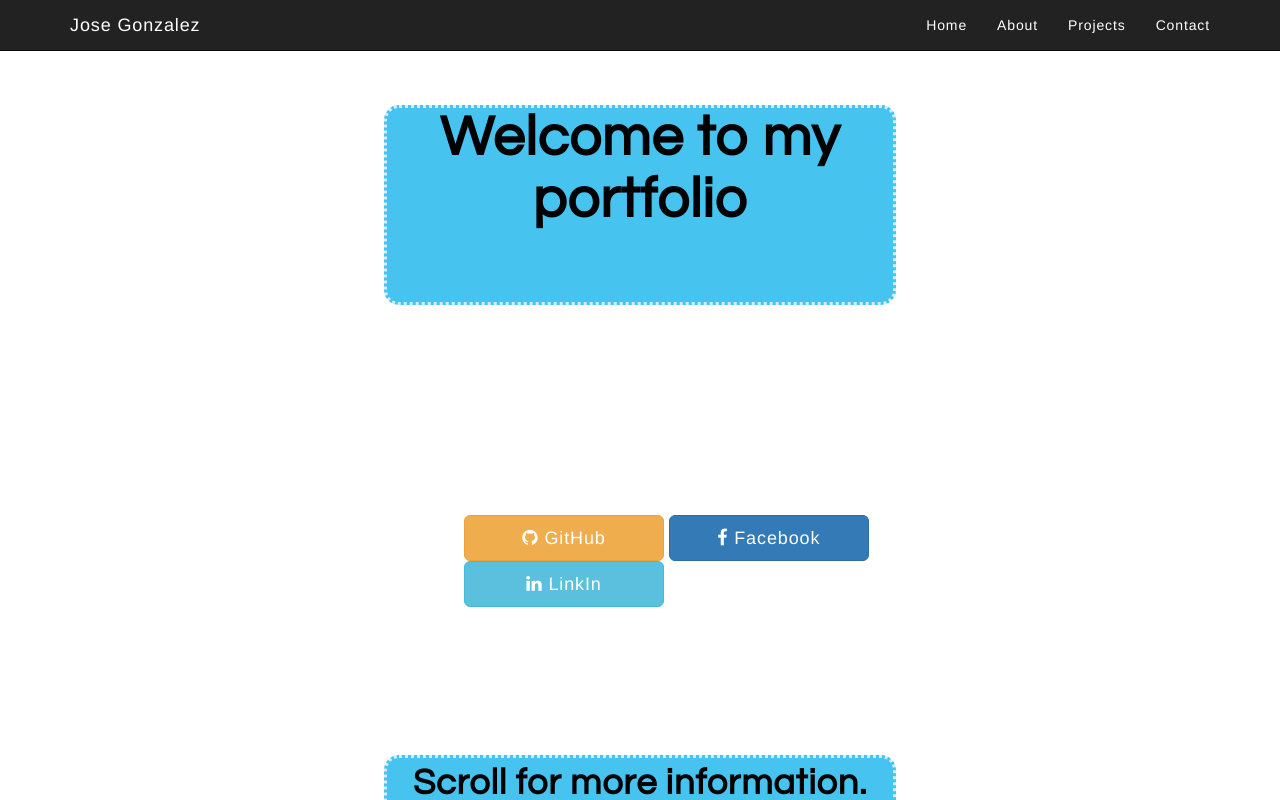
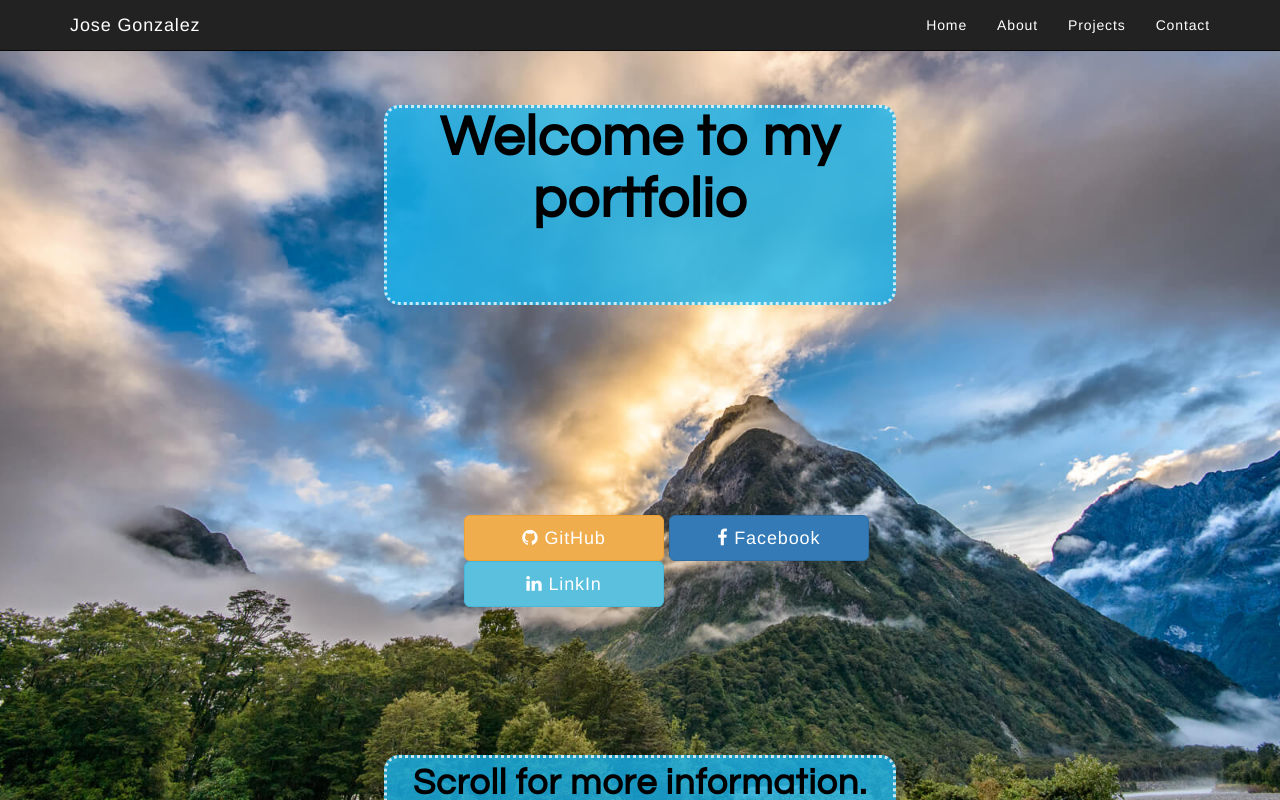
Before and after one commit to sneezyxl/Portfolio, a plain HTML site: page index.html in a window 1280 px wide. Drawn offline with nearby package versions, Linux system fonts and the light colour scheme.

Commit message:
successful test
everything is sync up with website netlify now just to continue coding
and finish milestones.

```diff
--- a/Asset/CSS/color.css
+++ b/Asset/CSS/color.css
@@ -170,7 +170,7 @@ border-color:blue;
 
 
 #Home {
-  background: url(../im/home.jp) no-repeat center center scroll;
+  background: url(../im/home.jpg) no-repeat center center scroll;
   -moz-background-size: cover;
   -o-background-size: cover;
   background-size: cover;
```
